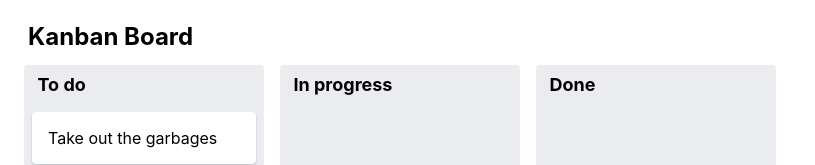
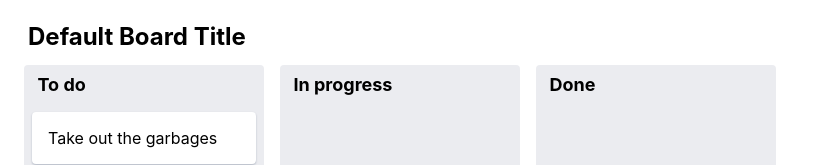
Before and after one commit to abbylow/kanban-board, a React (Create React App) app: page / in a window 1280 px wide. Shown: the top 165 px of the page, without its empty margins (0-815 px from the left). Built offline with nearby package versions, Linux system fonts and the light colour scheme.

Commit message:
make a custom hook for editable field

```diff
--- a/src/App.js
+++ b/src/App.js
@@ -1,4 +1,4 @@
-import React, { useState } from 'react';
+import React, { useState, useRef } from 'react';
 import { makeStyles } from '@material-ui/core/styles';
 import { DragDropContext, Droppable } from 'react-beautiful-dnd';
 import { ColumnContainer } from './ColumnContainer';
@@ -6,6 +6,8 @@ import { DialogProvider } from './DialogContext';
 import { DialogRoot } from './DialogRoot';
 import CardDetail from './CardDetail';
 import { handleCardMovement, handleListMovement } from './handleMovement';
+import { TextField, Button } from '@material-ui/core';
+import { useEditableField } from './useEditableField';
 
 const useStyles = makeStyles({
   root: {
@@ -24,6 +26,8 @@ const useStyles = makeStyles({
 
 function App() {
   const classes = useStyles();
+
+  const [boardTitle, titleEditMode, titleInputRef, updateBoardTitle, makeTitleEditable] = useEditableField('Default Board Title', 'Empty Board Title');
 
   const [columnOrder, setColumnOrder] = useState(['column-1', 'column-2', 'column-3']);
 
@@ -53,7 +57,7 @@ function App() {
   });
 
 
-  function onDragEnd(result) {
+  const onDragEnd = (result) => {
     const { destination, source, draggableId, type } = result;
 
     if (!destination) {
@@ -77,9 +81,18 @@ function App() {
 
   return (
     <div className={classes.root}>
-      <div className={classes.title}>
-        Kanban Board
-      </div>
+      {
+        titleEditMode ? (
+          <div>
+            <TextField defaultValue={boardTitle} inputRef={titleInputRef} />
+            <Button variant="outlined" onClick={updateBoardTitle}>Confirm</Button>
+          </div>
+        ) :
+          <div className={classes.title} onClick={makeTitleEditable}>
+            {boardTitle}
+          </div>
+      }
+
       <DialogProvider>
         <DragDropContext onDragEnd={onDragEnd}>
           <Droppable droppableId="all-columns" direction="horizontal" type="list" >
--- a/src/CardDetail.js
+++ b/src/CardDetail.js
@@ -9,7 +9,9 @@ export default function CardDetail({ dialogIsOpen, handleClose, ...otherProps })
     <Dialog open={dialogIsOpen} onClose={handleClose} fullWidth>
       <DialogTitle>{selectedTask && selectedTask.title} </DialogTitle>
       <DialogContent>
-
+{/* TODO: make a place for human to edit the tasks */}
+{/* Rich text editor */}
+{/* Checklist */}
         <EditorComponent description={selectedTask && selectedTask.description} />
 
       </DialogContent>
--- a/src/Editor.js
+++ b/src/Editor.js
@@ -47,7 +47,7 @@ export const EditorComponent = React.memo(({ description }) => {
       <Editor
         toolbarClassName={classes.toolbarAbsolute}
         editorClassName={classes.editor}
-        toolbarOnFocus
+        // toolbarOnFocus
         toolbar={{
           options: ['inline', 'blockType', 'fontSize', 'colorPicker'],
           inline: {
--- /dev/null
+++ b/src/useEditableField.js
@@ -0,0 +1,25 @@
+import React, { useState, useRef } from 'react';
+
+export const useEditableField = (defaultText, emptyText) => {
+  const [text, setText] = useState(defaultText);
+
+  const [editMode, setEditMode] = useState(false);
+
+  const inputRef = useRef(null);
+
+  const makeTextEditable = () => {
+    setEditMode(true);
+  }
+
+  const updateText = () => {
+    if(inputRef.current.value){
+      setText(inputRef.current.value);
+    }
+    else {
+      setText(emptyText);
+    }
+    setEditMode(false);
+  }
+
+  return [text, editMode, inputRef, updateText, makeTextEditable];
+}
```
